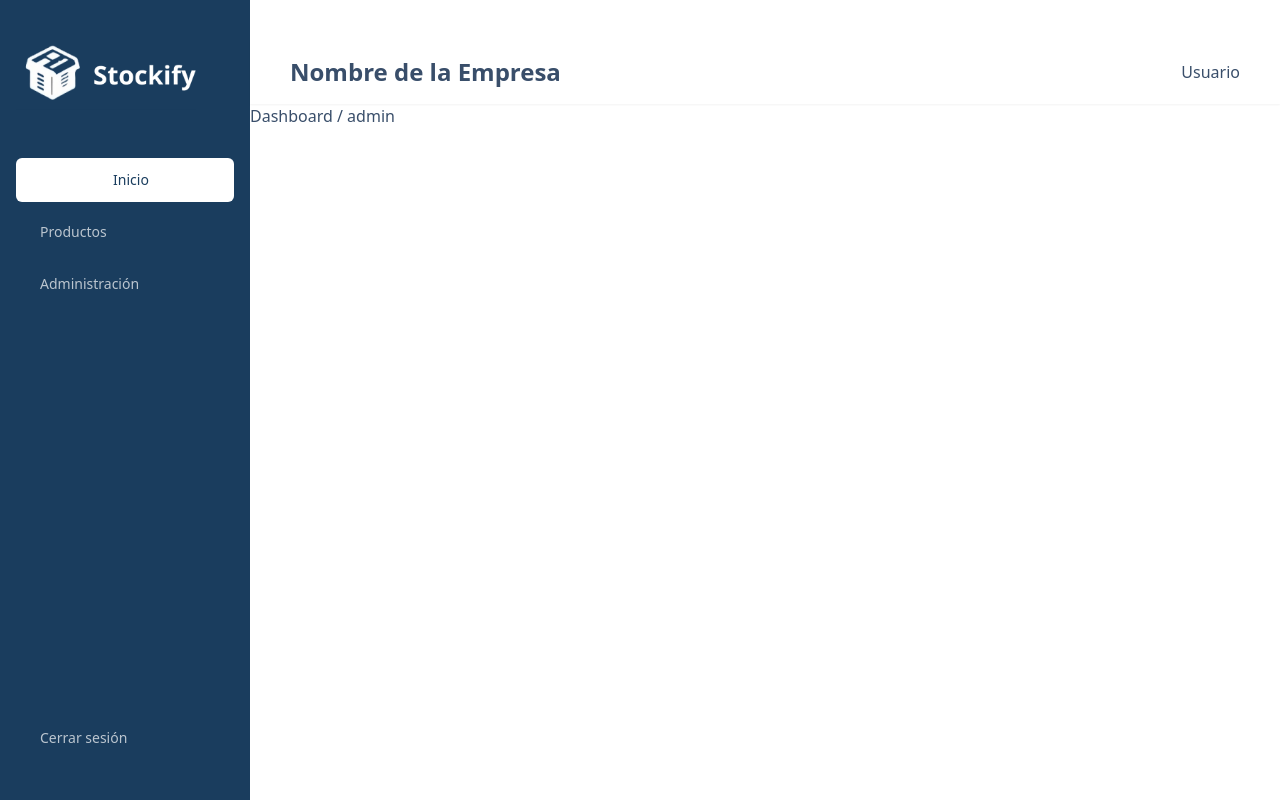
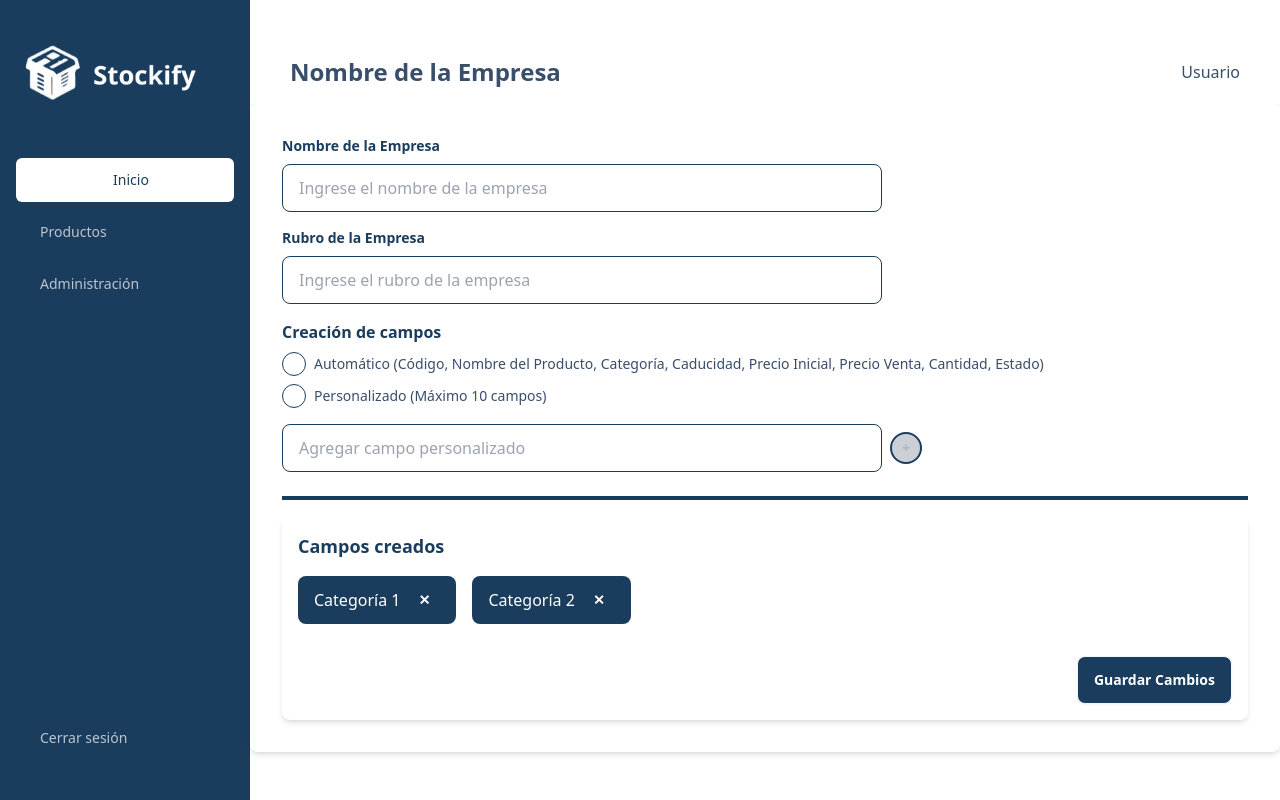
Before and after one commit to imsotoxd/testDeploy, a Next.js app in the folder frontend/: page /dashboard/admin in a window 1280 px wide. Built offline with nearby package versions, Linux system fonts and the light colour scheme; no server answers.

Commit message:
fix(routing): correct misrouted components in application

```diff
--- a/frontend/src/app/dashboard/admin/page.tsx
+++ b/frontend/src/app/dashboard/admin/page.tsx
@@ -1,9 +1,131 @@
+"use client";
 import React from "react";
+import { useState } from "react";
 
 const Page = () => {
+  type Category = string;
+
+  interface FieldState {
+    field: string;
+  }
+
+  const defaultCategories: Category[] = ["Categoría 1", "Categoría 2"];
+
+  const [customFields, setCustomFields] = useState<string[]>(defaultCategories);
+  const [newField, setNewField] = useState<FieldState>({ field: "" });
+
+  const addField = () => {
+    if (newField.field.trim() && customFields.length < 10) {
+      setCustomFields([...customFields, newField.field.trim()]);
+      setNewField({ field: "" });
+    }
+  };
+
+  const removeField = (field: string) => {
+    setCustomFields(customFields.filter((f) => f !== field));
+  };
+
   return (
-    <div>
-      <p>Dashboard / admin</p>
+    <div className="p-8 bg-white shadow-md rounded-lg">
+      <div className="mb-4">
+        <label
+          className="block text-sm font-semibold mb-2 text-primary"
+          htmlFor="nombre"
+        >
+          Nombre de la Empresa
+        </label>
+        <input
+          id="nombre"
+          type="text"
+          className="input   input-ghost border-primary w-full sm:w-96 md:w-[500px] lg:w-[600px] max-w-full px-4 py-2 bg-background"
+          placeholder="Ingrese el nombre de la empresa"
+        />
+      </div>
+      <div className="mb-4">
+        <label
+          className="block text-sm font-semibold mb-2 text-primary"
+          htmlFor="rubro"
+        >
+          Rubro de la Empresa
+        </label>
+        <input
+          id="rubro"
+          type="text"
+          className="input  input-ghost border-primary w-full sm:w-96 md:w-[500px] lg:w-[600px] max-w-full px-4 py-2 bg-background"
+          placeholder="Ingrese el rubro de la empresa"
+        />
+      </div>
+      <div className="mb-6">
+        <h3 className="font-semibold mb-2 text-primary">Creación de campos</h3>
+        <div className="mb-4">
+          <label className="flex items-center mb-2">
+            <input
+              type="radio"
+              name="fieldType"
+              className="radio mr-2 border-primary"
+            />
+            <span className="text-sm">
+              Automático (Código, Nombre del Producto, Categoría, Caducidad,
+              Precio Inicial, Precio Venta, Cantidad, Estado)
+            </span>
+          </label>
+          <label className="flex items-center">
+            <input
+              type="radio"
+              name="fieldType"
+              className="radio mr-2 border-primary"
+            />
+            <span className="text-sm">Personalizado (Máximo 10 campos)</span>
+          </label>
+        </div>
+        <div className="flex items-center gap-2 mb-4">
+          <input
+            type="text"
+            className="input   input-ghost border-primary w-full sm:w-96 md:w-[500px] lg:w-[600px] max-w-full px-4 py-2 bg-background"
+            placeholder="Agregar campo personalizado"
+            value={newField.field}
+            onChange={(e: React.ChangeEvent<HTMLInputElement>) =>
+              setNewField({ field: e.target.value })
+            }
+          />
+          <button
+            className="btn btn-circle btn-outline btn-sm border-2 border-primary text-primary hover:bg-primary hover:text-white"
+            onClick={addField}
+            disabled={!newField.field.trim() || customFields.length >= 10}
+          >
+            +
+          </button>
+        </div>
+      </div>
+      <hr className="h-px my-4 border-primary border-2" />
+      <div className="p-4 bg-background shadow-md rounded-lg flex flex-col items-start">
+        {/* Título de la sección */}
+        <h3 className="text-lg font-semibold mb-4 text-primary">
+          Campos creados
+        </h3>
+        {/* Lista de campos creados */}
+        <div className="flex flex-wrap gap-4 mb-8">
+          {customFields.map((field, index) => (
+            <div
+              key={index}
+              className="flex items-center bg-primary text-white py-2 px-4 rounded-lg"
+            >
+              <span>{field}</span>
+              <button
+                className="btn btn-sm btn-circle btn-ghost ml-2 text-white hover:text-gray-300"
+                onClick={() => removeField(field)}
+              >
+                ✕
+              </button>
+            </div>
+          ))}
+        </div>
+
+        {/* Botón Guardar Cambios */}
+        <div className="flex justify-end w-full">
+          <button className="btn bg-primary text-white">Guardar Cambios</button>
+        </div>
+      </div>
     </div>
   );
 };
--- a/frontend/src/app/dashboard/page.tsx
+++ b/frontend/src/app/dashboard/page.tsx
@@ -1,121 +1,11 @@
+import React from "react";
 
-'use client';
-import React, { useState } from "react";
-
-const DashBoard: React.FC = () => {
-  type Category = string;
-  // Type the state interface
-  interface FieldState {
-    field: string;
-  }
-  // Type the array of categories
-  const defaultCategories: Category[] = ["Categoría 1", "Categoría 2"];
-
-  const [customFields, setCustomFields] = useState<string[]>(defaultCategories);
-  const [newField, setNewField] = useState<FieldState>({ field: "" });
-
-  const addField = () => {
-    if (newField.field.trim() && customFields.length < 10) {
-      setCustomFields([...customFields, newField.field.trim()]);
-      setNewField({ field: "" });
-    }
-  };
-
-  const removeField = (field: string) => {
-    setCustomFields(customFields.filter((f) => f !== field));
-  };
-
-
-function DashBoardPage() {
-
+const Page = () => {
   return (
-    <div className="p-8 bg-white shadow-md rounded-lg">
-      <h2 className="text-2xl font-bold mb-6 text-primary">Nombre de la Empresa</h2>
-      <div className="mb-4">
-        <label className="block text-sm font-semibold mb-2 text-primary" htmlFor="nombre">
-          Nombre de la Empresa
-        </label>
-        <input
-          id="nombre"
-          type="text"
-          className="input input-bordered input-ghost border-primary w-full sm:w-96 md:w-[500px] lg:w-[600px] max-w-full px-4 py-2 bg-background"
-          placeholder="Ingrese el nombre de la empresa"
-        />
-      </div>
-      <div className="mb-4">
-        <label className="block text-sm font-semibold mb-2 text-primary" htmlFor="rubro">
-          Rubro de la Empresa
-        </label>
-        <input
-          id="rubro"
-          type="text"
-          className="input input-bordered input-ghost border-primary w-full sm:w-96 md:w-[500px] lg:w-[600px] max-w-full px-4 py-2 bg-background"
-          placeholder="Ingrese el rubro de la empresa"
-        />
-      </div>
-      <div className="mb-6">
-        <h3 className="font-semibold mb-2 text-primary">Creación de campos</h3>
-        <div className="mb-4">
-          <label className="flex items-center mb-2">
-            <input type="radio" name="fieldType" className="radio mr-2 border-primary" />
-            <span className="text-sm">
-              Automático (Código, Nombre del Producto, Categoría, Caducidad, Precio Inicial,
-              Precio Venta, Cantidad, Estado)
-            </span>
-          </label>
-          <label className="flex items-center">
-            <input type="radio" name="fieldType" className="radio mr-2 border-primary" />
-            <span className="text-sm">Personalizado (Máximo 10 campos)</span>
-          </label>
-        </div>
-        <div className="flex items-center gap-2 mb-4">
-          <input
-            type="text"
-            className="input input-bordered input-ghost border-primary w-full sm:w-96 md:w-[500px] lg:w-[600px] max-w-full px-4 py-2 bg-background"
-            placeholder="Agregar campo personalizado"
-            value={newField.field}
-            onChange={(e: React.ChangeEvent<HTMLInputElement>) =>
-              setNewField({ field: e.target.value })}
-          />
-<button
-  className="btn btn-circle btn-outline btn-sm border-2 border-primary text-primary hover:bg-primary hover:text-white"
-  onClick={addField}
-  disabled={!newField.field.trim() || customFields.length >= 10}
->
-  +
-</button>
-        </div>
-      </div>
-      <hr className="h-px my-4 border-primary border-2" />
-      <div className="p-4 bg-background shadow-md rounded-lg flex flex-col items-start">
-        {/* Título de la sección */}
-        <h3 className="text-lg font-semibold mb-4 text-primary">Campos creados</h3>
-        {/* Lista de campos creados */}
-        <div className="flex flex-wrap gap-4 mb-8">
-          {customFields.map((field, index) => (
-            <div
-              key={index}
-              className="flex items-center bg-primary text-white py-2 px-4 rounded-lg"
-            >
-              <span>{field}</span>
-              <button
-                className="btn btn-sm btn-circle btn-ghost ml-2 text-white hover:text-gray-300"
-                onClick={() => removeField(field)}
-              >
-                ✕
-              </button>
-            </div>
-          ))}
-        </div>
-
-        {/* Botón Guardar Cambios */}
-        <div className="flex justify-end w-full">
-          <button className="btn bg-primary text-white">Guardar Cambios</button>
-        </div>
-      </div>
+    <div>
+      <p>Dashboard</p>
     </div>
   );
+};
 
-}
-
-export default DashBoardPage;
+export default Page;
```
